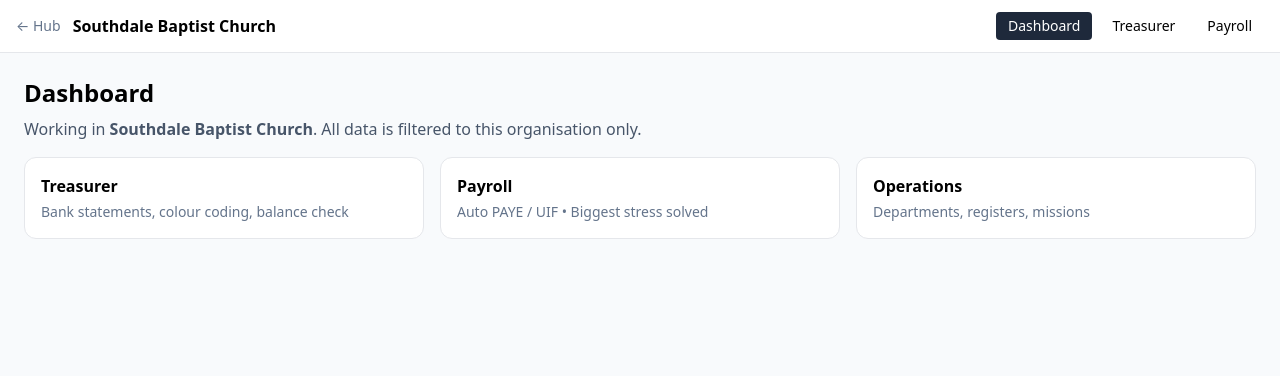
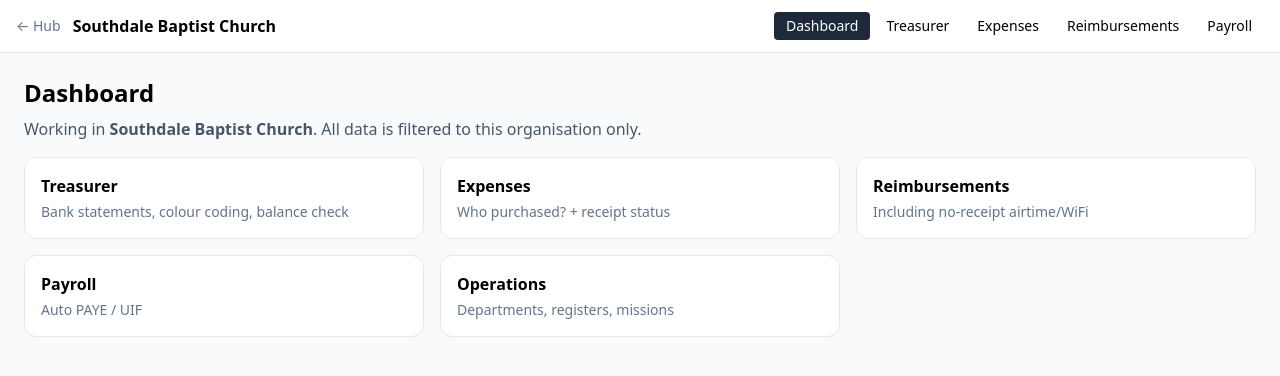
Before and after one commit to samsonmegan77-maker/shemesh-hub, a React (Vite) app: page / in a window 1280 px wide. Both pictures are taken after a click on the button 394 px from the left and 321 px from the top of the page. Shown: the top 376 px of the page. Built offline with nearby package versions, Linux system fonts and the light colour scheme.

Commit message:
Wire Expenses and Reimbursements into nav and dashboard

```diff
--- a/src/App.tsx
+++ b/src/App.tsx
@@ -2,9 +2,10 @@ import { useState, useMemo } from 'react';
 import Hub from './pages/Hub';
 import Payroll from './pages/Payroll';
 import Treasurer from './pages/Treasurer';
+import Expenses from './pages/Expenses';
+import Reimbursements from './pages/Reimbursements';
 import { OrgContext, derivePermissions, type Organisation, type OrgRole } from './lib/orgContext';
 
-// Temporary mock organisations (replace with real Supabase query later)
 const ORGS: Record<string, Organisation> = {
   southdale: {
     id: 'southdale-id',
@@ -18,11 +19,12 @@ const ORGS: Record<string, Organisation> = {
   },
 };
 
+type Page = 'hub' | 'dashboard' | 'treasurer' | 'payroll' | 'expenses' | 'reimbursements';
+
 export default function App() {
   const [currentOrg, setCurrentOrg] = useState<Organisation | null>(null);
-  // Temporary role for testing — later comes from organisation_memberships
   const [role] = useState<OrgRole>('full_admin');
-  const [page, setPage] = useState<'hub' | 'payroll' | 'treasurer' | 'dashboard'>('hub');
+  const [page, setPage] = useState<Page>('hub');
 
   const permissions = useMemo(() => derivePermissions(role), [role]);
 
@@ -46,10 +48,20 @@ export default function App() {
     );
   }
 
+  const navBtn = (id: Page, label: string) => (
+    <button
+      key={id}
+      onClick={() => setPage(id)}
+      className={`px-3 py-1 rounded ${page === id ? 'bg-slate-800 text-white' : 'hover:bg-slate-100'}`}
+    >
+      {label}
+    </button>
+  );
+
   return (
     <OrgContext.Provider value={ctx}>
       <div className="min-h-screen bg-slate-50 flex flex-col">
-        <header className="bg-white border-b px-4 py-3 flex items-center justify-between">
+        <header className="bg-white border-b px-4 py-3 flex items-center justify-between flex-wrap gap-2">
           <div className="flex items-center gap-3">
             <button
               onClick={() => {
@@ -62,29 +74,12 @@ export default function App() {
             </button>
             <span className="font-semibold">{currentOrg.name}</span>
           </div>
-          <nav className="flex gap-2 text-sm">
-            <button
-              onClick={() => setPage('dashboard')}
-              className={`px-3 py-1 rounded ${page === 'dashboard' ? 'bg-slate-800 text-white' : 'hover:bg-slate-100'}`}
-            >
-              Dashboard
-            </button>
-            {permissions.canAccessFinance && (
-              <button
-                onClick={() => setPage('treasurer')}
-                className={`px-3 py-1 rounded ${page === 'treasurer' ? 'bg-slate-800 text-white' : 'hover:bg-slate-100'}`}
-              >
-                Treasurer
-              </button>
-            )}
-            {permissions.canAccessPayroll && (
-              <button
-                onClick={() => setPage('payroll')}
-                className={`px-3 py-1 rounded ${page === 'payroll' ? 'bg-slate-800 text-white' : 'hover:bg-slate-100'}`}
-              >
-                Payroll
-              </button>
-            )}
+          <nav className="flex flex-wrap gap-1 text-sm">
+            {navBtn('dashboard', 'Dashboard')}
+            {permissions.canAccessFinance && navBtn('treasurer', 'Treasurer')}
+            {permissions.canCreateExpenses && navBtn('expenses', 'Expenses')}
+            {permissions.canCreateExpenses && navBtn('reimbursements', 'Reimbursements')}
+            {permissions.canAccessPayroll && navBtn('payroll', 'Payroll')}
           </nav>
         </header>
 
@@ -95,16 +90,32 @@ export default function App() {
               <p className="text-slate-600 mb-4">
                 Working in <strong>{currentOrg.name}</strong>. All data is filtered to this organisation only.
               </p>
-              <div className="grid md:grid-cols-3 gap-4">
+              <div className="grid md:grid-cols-2 lg:grid-cols-3 gap-4">
                 {permissions.canAccessFinance && (
                   <button
                     onClick={() => setPage('treasurer')}
                     className="bg-white border rounded-xl p-4 text-left hover:border-blue-400"
                   >
                     <h3 className="font-semibold">Treasurer</h3>
-                    <p className="text-sm text-slate-500 mt-1">
-                      Bank statements, colour coding, balance check
-                    </p>
+                    <p className="text-sm text-slate-500 mt-1">Bank statements, colour coding, balance check</p>
+                  </button>
+                )}
+                {permissions.canCreateExpenses && (
+                  <button
+                    onClick={() => setPage('expenses')}
+                    className="bg-white border rounded-xl p-4 text-left hover:border-amber-400"
+                  >
+                    <h3 className="font-semibold">Expenses</h3>
+                    <p className="text-sm text-slate-500 mt-1">Who purchased? + receipt status</p>
+                  </button>
+                )}
+                {permissions.canCreateExpenses && (
+                  <button
+                    onClick={() => setPage('reimbursements')}
+                    className="bg-white border rounded-xl p-4 text-left hover:border-violet-400"
+                  >
+                    <h3 className="font-semibold">Reimbursements</h3>
+                    <p className="text-sm text-slate-500 mt-1">Including no-receipt airtime/WiFi</p>
                   </button>
                 )}
                 {permissions.canAccessPayroll && (
@@ -113,7 +124,7 @@ export default function App() {
                     className="bg-white border rounded-xl p-4 text-left hover:border-emerald-400"
                   >
                     <h3 className="font-semibold">Payroll</h3>
-                    <p className="text-sm text-slate-500 mt-1">Auto PAYE / UIF • Biggest stress solved</p>
+                    <p className="text-sm text-slate-500 mt-1">Auto PAYE / UIF</p>
                   </button>
                 )}
                 <div className="bg-white border rounded-xl p-4">
@@ -128,6 +139,8 @@ export default function App() {
             </div>
           )}
           {page === 'treasurer' && <Treasurer />}
+          {page === 'expenses' && <Expenses />}
+          {page === 'reimbursements' && <Reimbursements />}
           {page === 'payroll' && <Payroll />}
         </main>
       </div>
```
